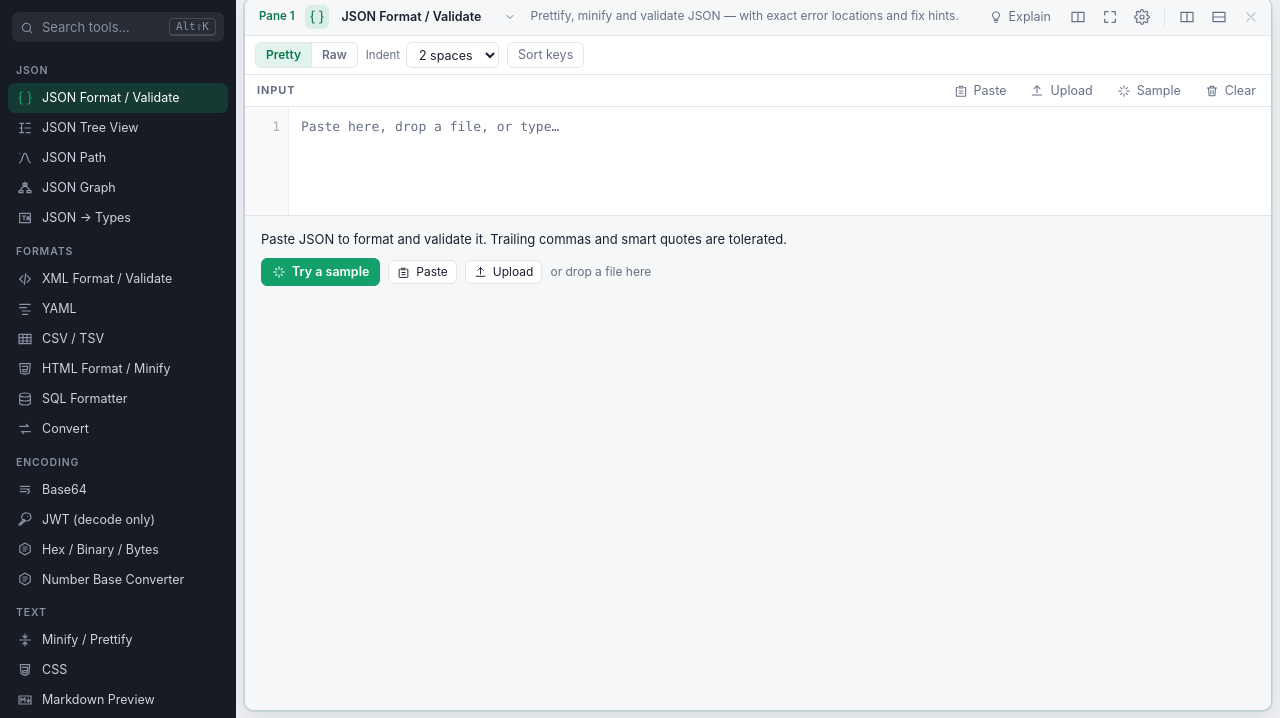
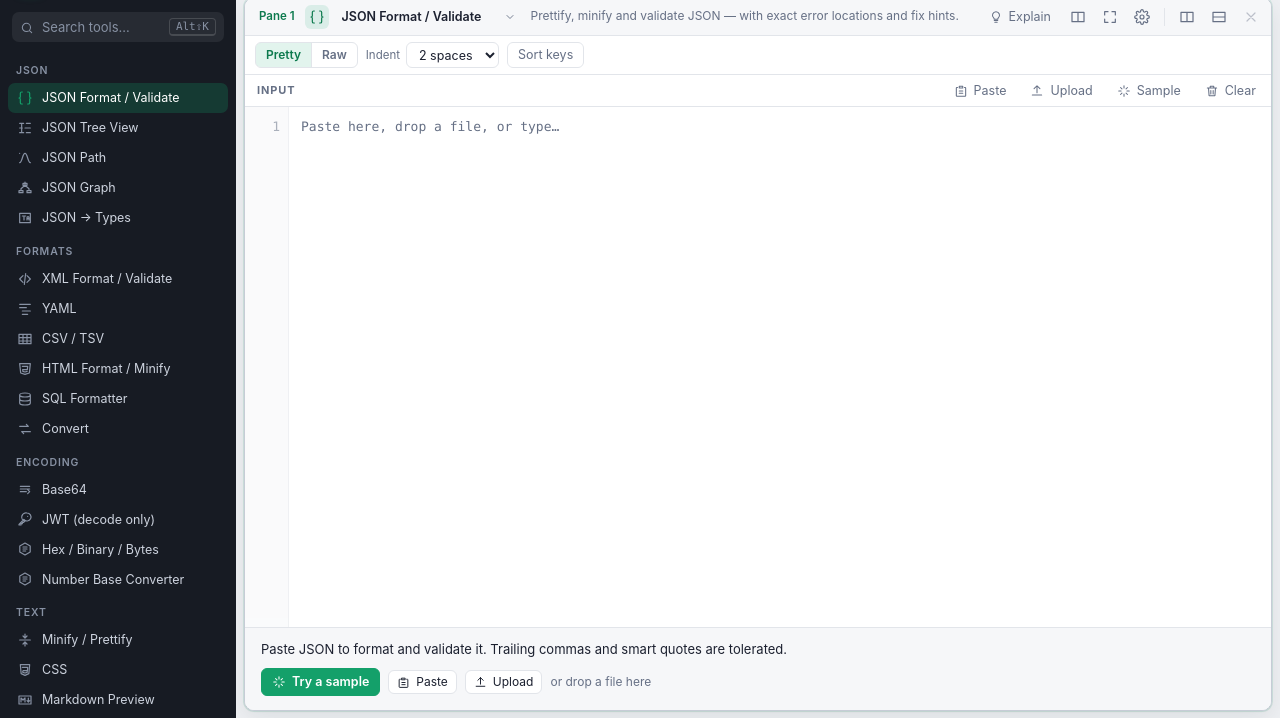
Before and after one commit to adminbjkai/c64, a website with bundled scripts: page public/index.html in a window 1280 px wide. Both pictures are taken after a click on the button "JSON Format / Validate". Shown: the part 55-773 px from the top of the page. Built offline with nearby package versions, Linux system fonts and the light colour scheme; files whose address does not match are found by name.

Commit message:
Ready state: editor fills the pane, hint strip at the bottom; status bar updates on sidebar pick

```diff
--- a/public/styles.css
+++ b/public/styles.css
@@ -307,6 +307,9 @@ body.dragging-col, body.dragging-col * { cursor: row-resize !important; }
 .pane-body.is-side { flex-direction: row; }
 .pane-body.is-empty .pane-output, .pane-body.is-empty .seam-inner { display: none; }
 .pane-body.is-empty .pane-input { flex: 0 0 auto !important; max-height: 44%; min-height: 140px; }
+/* Once a tool is chosen the editor is the point: it fills the pane and the hint is a compact strip. */
+.pane-body.is-ready .pane-input { flex: 1 1 auto !important; max-height: none; }
+.pane-body.is-ready .picker { flex: none; overflow: visible; padding: 12px 16px 14px; }
 .panel { display: flex; flex-direction: column; min-height: 0; min-width: 0; flex-basis: 0; }
 .panel-head {
   display: flex; align-items: center; gap: 6px; height: 32px; padding: 0 6px 0 12px; flex: none;
--- a/src/main.ts
+++ b/src/main.ts
@@ -189,6 +189,7 @@ function pickTool(id: string): void {
   const pane = board.active;
   if (!pane) return;
   pane.setMode(id);
+  paintStatus();
   pane.focus();
   highlightActiveTool();
   // Make the switch visible: flash the pane's title bar, bring it into view,
--- a/src/pane.ts
+++ b/src/pane.ts
@@ -713,6 +713,7 @@ export class PaneView {
     const empty = this.node.state.input === '';
     const fresh = this.node.state.fresh !== false;
     this.body.classList.toggle('is-empty', empty);
+    this.body.classList.toggle('is-ready', empty && !fresh);
     this.picker.hidden = !empty;
     const freshEl = this.picker.querySelector<HTMLElement>('.picker-fresh');
     const readyEl = this.picker.querySelector<HTMLElement>('.picker-ready');
```
